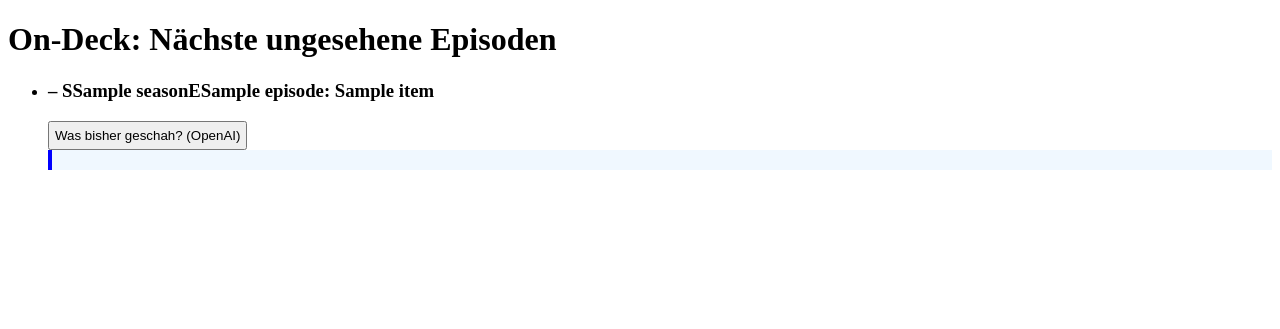
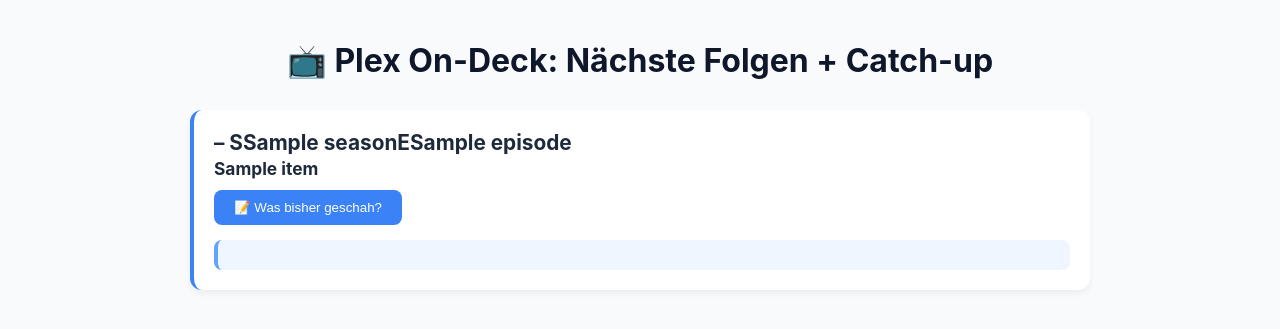
Before and after one commit to fand0r1982/plex-ondeck, a FastAPI app: template templates/index.html in a window 1280 px wide. Shown: the top 329 px of the page. Run offline with FastAPI, Linux system fonts and the light colour scheme; the template is opened without the code that fills it: most values are stand-ins (such as "Sample title", 1, 10 or a date in 2020).

Commit message:
Update index.html

```diff
--- a/templates/index.html
+++ b/templates/index.html
@@ -1,27 +1,49 @@
 <!DOCTYPE html>
-<html><head><title>Plex On-Deck</title><style>li{margin:15px 0;} button{padding:5px;} div{background:#f0f8ff;padding:10px;border-left:4px solid blue;}</style></head>
+<html>
+<head>
+<title>Plex On-Deck Catch-up</title>
+<meta name="viewport" content="width=device-width, initial-scale=1">
+<style>
+body {font-family: -apple-system,BlinkMacSystemFont,'Segoe UI',Roboto,sans-serif; max-width:900px; margin:0 auto; padding:20px; background:#f8fafc; color:#1e293b;}
+h1 {text-align:center; color:#0f172a; margin-bottom:30px; font-size:2em;}
+ul {list-style:none; padding:0;}
+li {background:white; margin:15px 0; padding:20px; border-radius:12px; box-shadow:0 4px 6px rgba(0,0,0,0.05); border-left:4px solid #3b82f6;}
+h3 {margin:0 0 10px; color:#1e293b; font-size:1.3em;}
+button {background:#3b82f6; color:white; border:none; padding:10px 20px; border-radius:8px; cursor:pointer; font-weight:500; transition:all 0.2s;}
+button:hover {background:#2563eb; transform:translateY(-1px);}
+.summary {margin-top:15px; padding:15px; background:#eff6ff; border-radius:8px; border-left:4px solid #60a5fa; font-size:0.95em; line-height:1.6;}
+.loading {color:#64748b; font-style:italic;}
+.error {color:#dc2626;}
+@media (max-width:600px) {li {padding:15px;}}
+</style>
+</head>
 <body>
-<h1>On-Deck: Nächste ungesehene Episoden</h1>
+<h1>📺 Plex On-Deck: Nächste Folgen + Catch-up</h1>
 <ul>
 {% for item in ondeck %}
 <li>
-  <h3>{{ item.show_title }} – S{{ item.season }}E{{ item.episode }}: {{ item.ep_title }}</h3>  <!-- FIX: Serienname! -->
-  <button onclick="getSummary('{{ item.title }}', {{ item.season }}, {{ item.episode }})">Was bisher geschah? (OpenAI)</button>
-  <div id="sum-{{ item.title }}"></div>
+  <h3>{{ item.show_title }} – S{{ item.season }}E{{ item.episode }}<br><small>{{ item.ep_title }}</small></h3>
+  <button onclick="getSummary('{{ item.title }}', {{ item.season }}, {{ item.episode }}, '{{ item.show_title }}')">📝 Was bisher geschah?</button>
+  <div class="summary" id="sum-{{ item.title }}"></div>
 </li>
 {% endfor %}
 </ul>
 <script>
-async function getSummary(title, season, episode) {
+async function getSummary(title, season, episode, show) {
   const div = document.getElementById(`sum-${title}`);
-  div.innerHTML = 'Lade Summary...';
+  div.innerHTML = '<span class="loading">Lade detaillierte Zusammenfassung...</span>';
   try {
     const res = await fetch(`/summary/${title}/${season}/${episode}`);
     const data = await res.json();
-    div.innerHTML = data.summary || `<em>Fehler: ${data.error}</em>`;
+    if (data.error) {
+      div.innerHTML = `<span class="error">❌ ${data.error}</span>`;
+    } else {
+      div.innerHTML = `<strong>📖 MERKE-DIR für ${show}:</strong><br>${data.summary.replace(/\n/g, '<br>')}`;
+    }
   } catch(e) {
-    div.innerHTML = `<em>Netzwerkfehler: ${e.message}</em>`;
+    div.innerHTML = `<span class="error">❌ Netzwerkfehler: ${e.message}</span>`;
   }
 }
 </script>
-</body></html>
+</body>
+</html>
```
